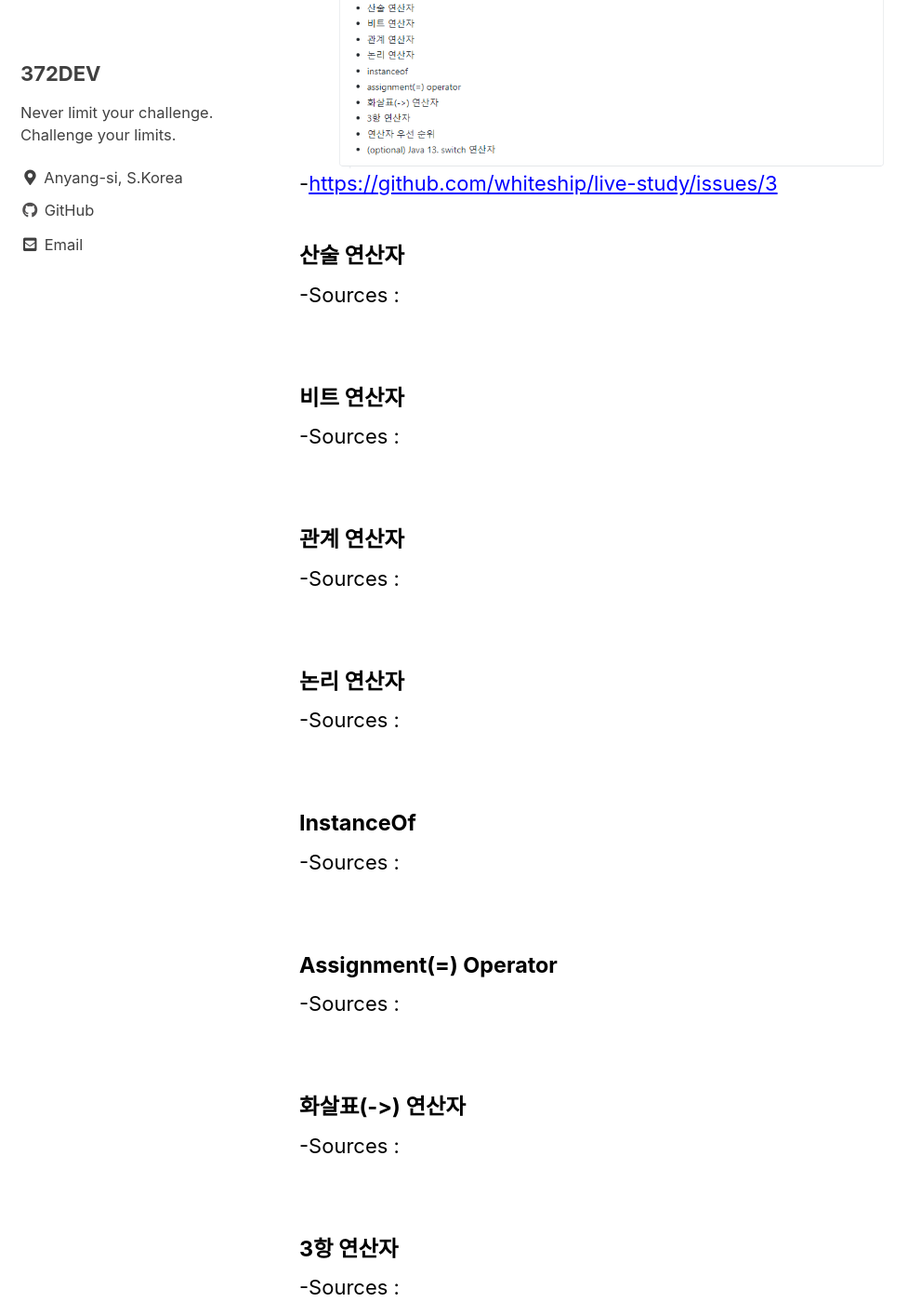
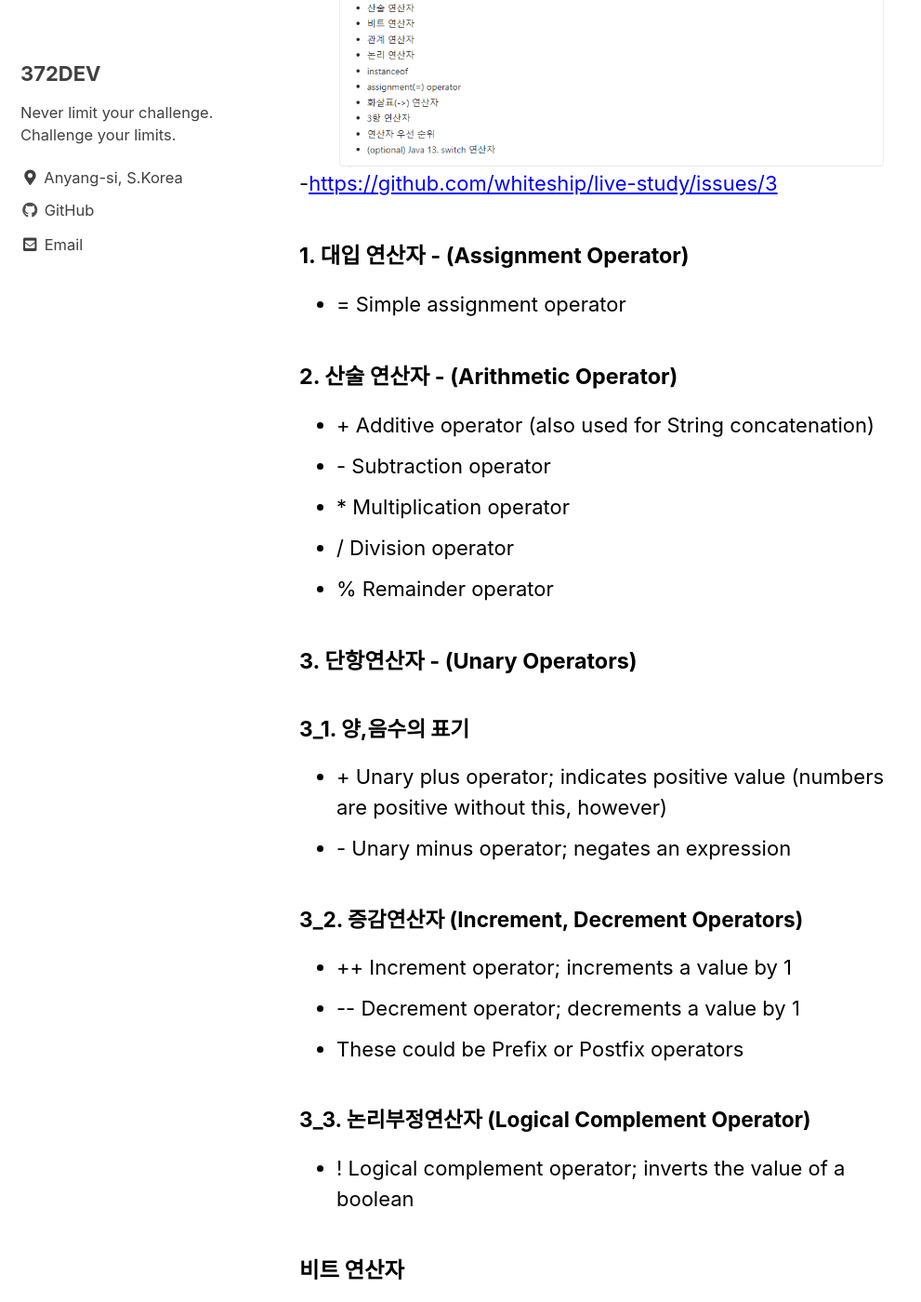
Before and after one commit to 372dev/372dev.github.io, a Jekyll site: the page built from _posts/2020-11-22-post13.md, in a window 1280 px wide and 1400 px high, scrolled down 586 px. Shown: the whole window at 93% size, without its empty margins (0-991 px from the left). Built offline with Jekyll 4.4.1, drawn with Linux system fonts in a browser that asks for light colours; cached includes are drawn as plain includes.

Commit message:
Update 2020-11-22-post13.md

```diff
--- a/_posts/2020-11-22-post13.md
+++ b/_posts/2020-11-22-post13.md
@@ -10,17 +10,32 @@ tags: Java, Study, DataType, Array, Whiteship
 ![whiteship03](https://raw.githubusercontent.com/372dev/372dev.github.io/master/_posts/imgs/whiteship03.PNG)
 -[https://github.com/whiteship/live-study/issues/3](https://github.com/whiteship/live-study/issues/3)
 
-#### 산술 연산자
+#### 1. 대입 연산자 - (Assignment Operator)
+* = Simple assignment operator
 
--Sources :
-[]()
-[]()
+#### 2. 산술 연산자 - (Arithmetic Operator)
+* \+ Additive operator (also used for String concatenation)
+* \- Subtraction operator
+* \* Multiplication operator
+* / Division operator
+* % Remainder operator
+
+#### 3. 단항연산자 - (Unary Operators)
+
+##### 3_1. 양,음수의 표기
+* \+ Unary plus operator; indicates positive value (numbers are positive without this, however)
+* \- Unary minus operator; negates an expression
+
+##### 3_2. 증감연산자 (Increment, Decrement Operators)
+* \+\+ Increment operator; increments a value by 1
+* \-\- Decrement operator; decrements a value by 1
+* These could be Prefix or Postfix operators
+
+##### 3_3. 논리부정연산자 (Logical Complement Operator)
+* ! Logical complement operator; inverts the value of a boolean
 
 #### 비트 연산자
 
--Sources :
-[]()
-[]()
 
 #### 관계 연산자
 
@@ -35,12 +50,6 @@ tags: Java, Study, DataType, Array, Whiteship
 []()
 
 #### InstanceOf
-
--Sources :
-[]()
-[]()
-
-#### Assignment(=) Operator
 
 -Sources :
 []()
```
